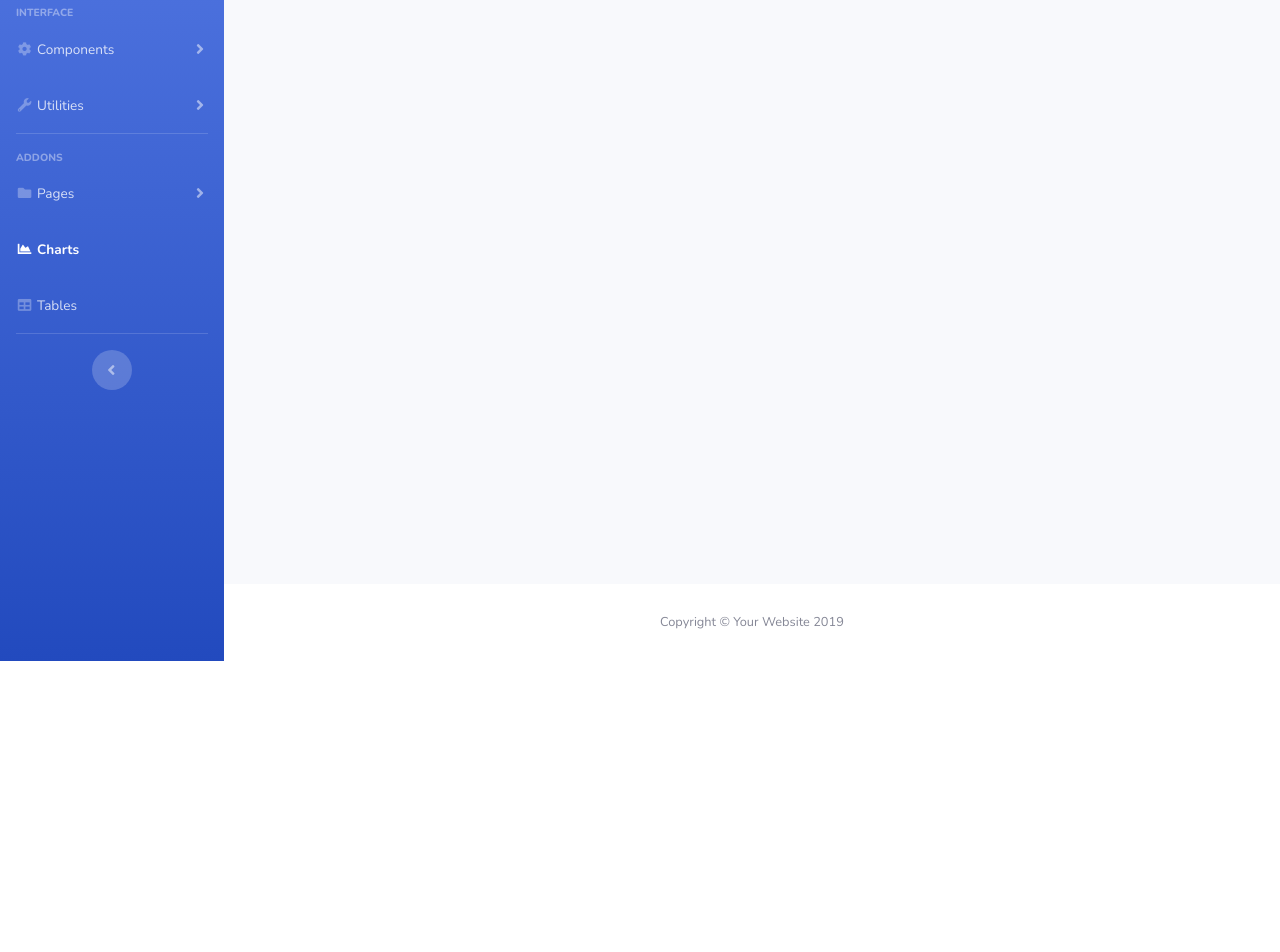
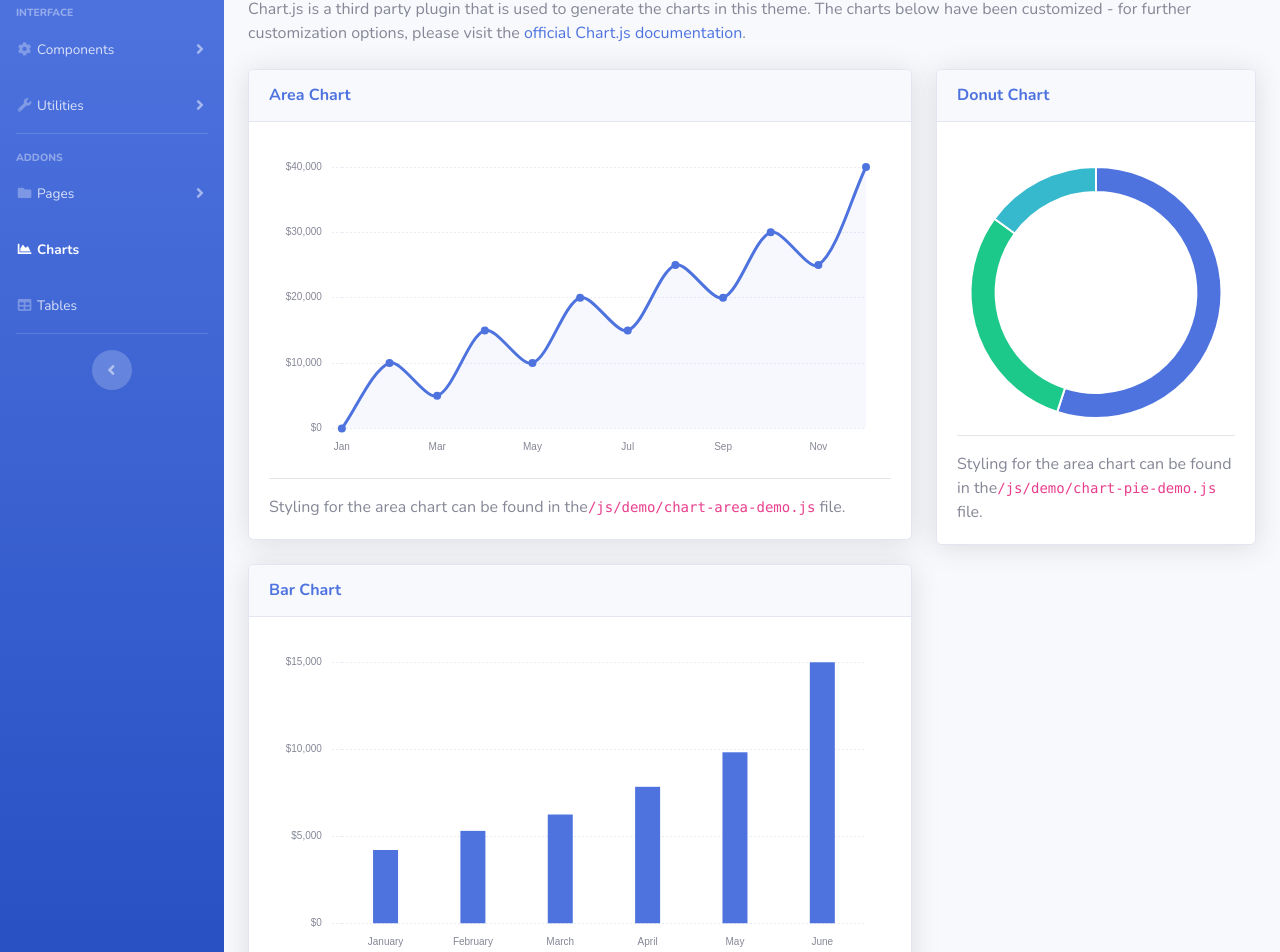
Before and after one commit to bikram-choudhury/sb-admin2-react-tmplate, a React app: page /charts in a window 1280 px wide. Shown: the part 139-1091 px from the top of the page. Before the commit the page ends 800 px from the top, so only its background shows below. Built offline with nearby package versions, Linux system fonts and the light colour scheme; sample sign-in values are in the browser's storage.

Commit message:
[IMPL] Charts component

```diff
--- a/src/components/Cards/_card.js
+++ b/src/components/Cards/_card.js
@@ -15,7 +15,7 @@ export const CardBox = [{
     icon: 'fa-clipboard-list',
     progress: 50
 }, {
-    type: 'primary',
+    type: 'warning',
     heading: 'Earnings (Monthly)',
     title: '$40,000',
     icon: 'fa-calendar'
--- /dev/null
+++ b/src/components/Charts/Charts.jsx
@@ -0,0 +1,126 @@
+import React, { Fragment } from 'react';
+import Card from '../Card/Card';
+import BarChart from '../../Chart.js/BarChart/BarChart';
+import {
+    BarChartDataForRevenue,
+    DoughnutChartDemoData,
+    LineChartDataForEarnings
+} from './_demo.chart';
+import { numberFormat } from '../../Chart.js/Utils/Utils';
+import DoughnutChart from '../../Chart.js/DoughnutChart/DoughnutChart';
+import LineChart from '../../Chart.js/LineChart/LineChart';
+
+const Charts = () => {
+    return (
+        <Fragment>
+            <h1 className="h3 mb-2 text-gray-800">Charts</h1>
+            <p className="mb-4">
+                Chart.js is a third party plugin that is used to generate the charts in this theme.
+                The charts below have been customized - for further customization options,
+                please visit the <a
+                    target="_blank"
+                    rel="noopener noreferrer"
+                    href="https://www.chartjs.org/docs/latest/"
+                >
+                    official Chart.js documentation
+                </a>.
+            </p>
+
+            {/* <!-- Content Row --> */}
+            <div className="row">
+
+                <div className="col-xl-8 col-lg-7">
+
+                    {/* <!-- Area Chart --> */}
+                    <Card parentClass="shadow"
+                        heading="Area Chart"
+                        headerClass="py-3"
+                        type="primary"
+                    >
+                        <div className="chart-area">
+                            <LineChart
+                                data={LineChartDataForEarnings}
+                                title="Earnings"
+                                legend={false}
+                                xAxesOptions={{
+                                    time: { unit: 'date' },
+                                    ticks: { maxTicksLimit: 7 }
+                                }}
+                                yAxesOptions={{
+                                    ticks: {
+                                        maxTicksLimit: 5,
+                                        padding: 10,
+                                        // Include a dollar sign in the ticks
+                                        callback: function (value) {
+                                            return '$' + numberFormat(value);
+                                        }
+                                    }
+                                }}
+                            />
+                        </div>
+                        <hr />
+                        Styling for the area chart can be found in the
+                        <code>/js/demo/chart-area-demo.js</code> file.
+                    </Card>
+                    {/* <!-- Bar Chart --> */}
+                    <Card parentClass="shadow"
+                        heading="Bar Chart"
+                        headerClass="py-3"
+                        type="primary"
+                    >
+                        <div className="chart-bar">
+                            <BarChart
+                                data={BarChartDataForRevenue}
+                                title="Revenue"
+                                color="#4e73df"
+                                legend={false}
+                                xAxesOptions={{
+                                    time: { unit: 'month' },
+                                    ticks: { maxTicksLimit: 6 }
+                                }}
+                                yAxesOptions={{
+                                    ticks: {
+                                        min: 0,
+                                        max: 15000,
+                                        maxTicksLimit: 5,
+                                        padding: 10,
+                                        // Include a dollar sign in the ticks
+                                        callback: function (value) {
+                                            return '$' + numberFormat(value);
+                                        }
+                                    }
+                                }}
+                            />
+                        </div>
+                        <hr />
+                        Styling for the area chart can be found in the
+                        <code>/js/demo/chart-bar-demo.js</code> file.
+                    </Card>
+                </div>
+
+                <div className="col-xl-4 col-lg-5">
+                    {/* <!-- Donut Chart --> */}
+                    <Card parentClass="shadow"
+                        heading="Donut Chart"
+                        headerClass="py-3"
+                        type="primary"
+                    >
+                        <div className="chart-pie pt-4">
+                            <DoughnutChart
+                                data={DoughnutChartDemoData}
+                                legend={false}
+                                cutoutWidth={80}
+                            />
+                        </div>
+                        <hr />
+                        Styling for the area chart can be found in the
+                        <code>/js/demo/chart-pie-demo.js</code> file.
+                    </Card>
+                </div>
+            </div>
+
+        </Fragment>
+    );
+}
+
+export default Charts;
--- /dev/null
+++ b/src/components/Charts/_demo.chart.js
@@ -0,0 +1,74 @@
+export const BarChartDataForRevenue = [{
+    label: "January",
+    value: 4215
+}, {
+    label: "February",
+    value: 5312
+}, {
+    label: "March",
+    value: 6251
+}, {
+    label: "April",
+    value: 7841
+}, {
+    label: "May",
+    value: 9821
+}, {
+    label: "June",
+    value: 14984
+}];
+
+export const LineChartDataForEarnings = [{
+    label: "Jan",
+    value: 0
+}, {
+    label: "Feb",
+    value: 10000
+}, {
+    label: "Mar",
+    value: 5000
+}, {
+    label: "Apr",
+    value: 15000
+}, {
+    label: "May",
+    value: 10000
+}, {
+    label: "Jun",
+    value: 20000
+}, {
+    label: "Jul",
+    value: 15000
+}, {
+    label: "Aug",
+    value: 25000
+}, {
+    label: "Sep",
+    value: 20000
+}, {
+    label: "Oct",
+    value: 30000
+}, {
+    label: "Nov",
+    value: 25000
+}, {
+    label: "Dec",
+    value: 40000
+}];
+
+export const DoughnutChartDemoData = [{
+    label: "Direct",
+    value: 55,
+    color: "#4e73df",
+    hoverColor: "#2e59d9"
+}, {
+    label: "Referral",
+    value: 30,
+    color: "#1cc88a",
+    hoverColor: "#17a673"
+}, {
+    label: "Social",
+    value: 15,
+    color: "#36b9cc",
+    hoverColor: "#2c9faf"
+}]
--- a/src/route.js
+++ b/src/route.js
@@ -11,6 +11,7 @@ const UtilitiesAnimation = React.lazy(
 const UtilitiesOthers = React.lazy(() => import("./components/UtilitiesOthers/UtilitiesOthers"));
 const NotFound = React.lazy(() => import("./components/NotFound/NotFound"));
 const BlankDocument = React.lazy(() => import("./components/BlankDocument/BlankDocument"));
+const Charts = React.lazy(() => import("./components/Charts/Charts"));
 const Tables = React.lazy(() => import("./components/Tables/Tables"));
 
 const RouteConfig = [{
@@ -96,7 +97,7 @@ const RouteConfig = [{
     }, {
         path: '/charts',
         name: 'Charts',
-        component: Dashboard,
+        component: Charts,
         icon: 'fa-chart-area'
     }, {
         path: '/tables',
```
Also changed, not shown: jest.config.js (+4 -4 lines).
